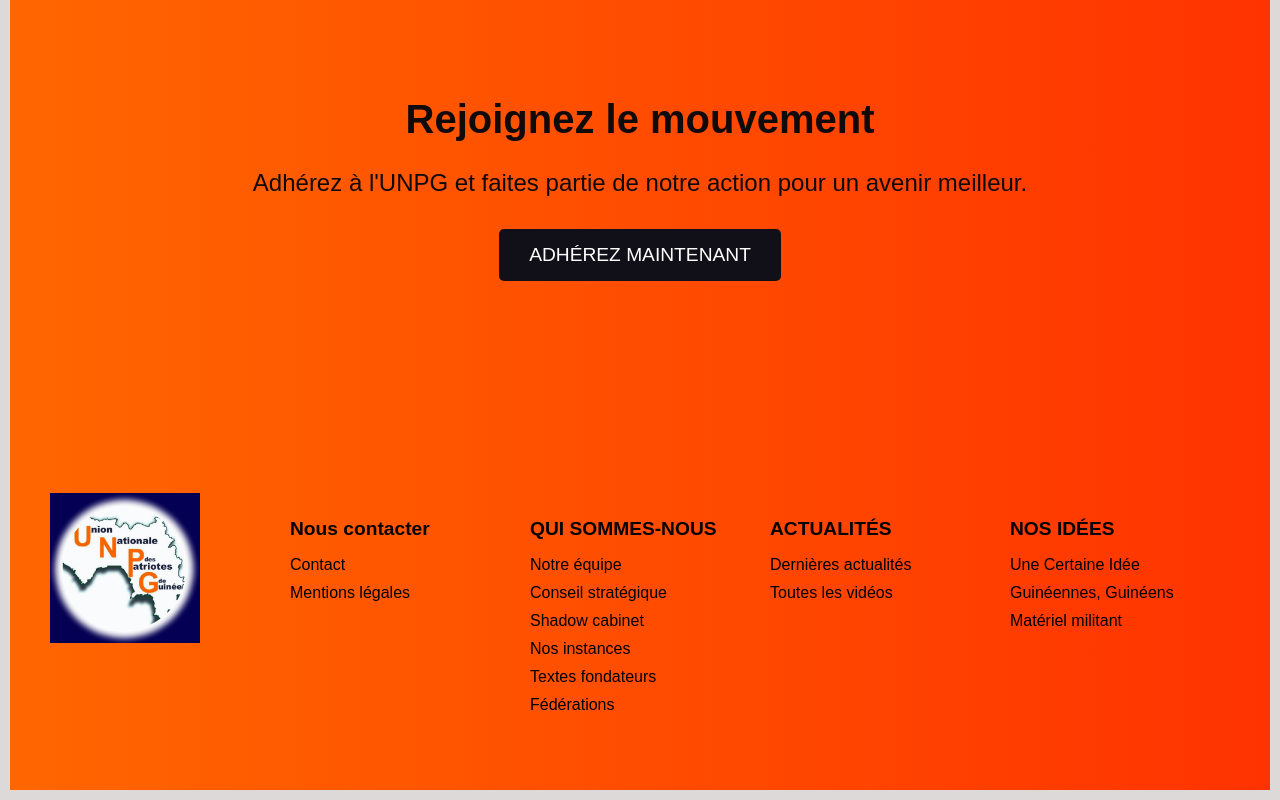
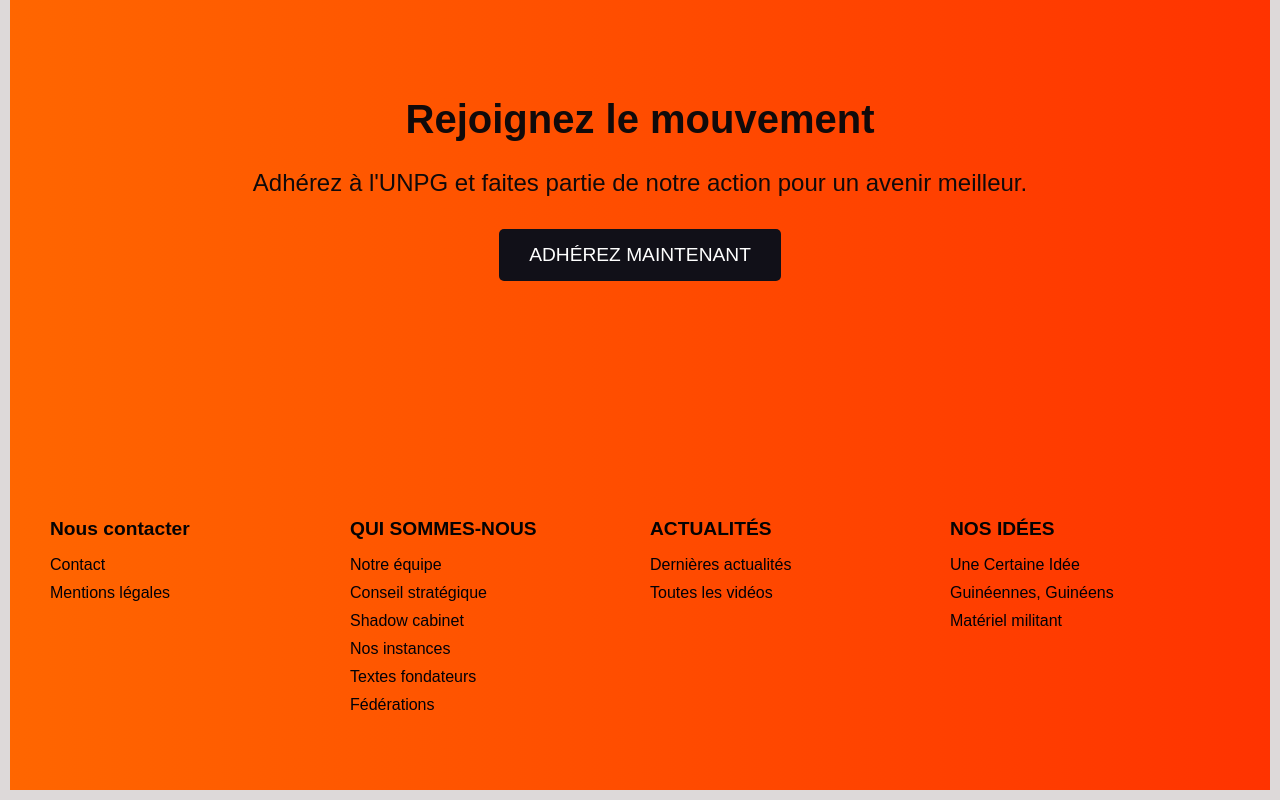
Before and after one commit to jamiskossa/unpg, a plain HTML site: page index.html in a window 1280 px wide. Shown: the part 4935-5735 px from the top of the page. Drawn offline with Linux system fonts and the light colour scheme.

Commit message:
Add files via upload

```diff
--- a/index.html
+++ b/index.html
@@ -198,9 +198,6 @@
 <footer class="footer">
     <div class="footer-container">
         <div class="footer-column">
-            <img src="logo.png" width="150" height="150">
-        </div>
-        <div class="footer-column">
             <h4>Nous contacter</h4>
             <ul>
                 <li><a href="contact.html">Contact</a></li>
--- a/style.css
+++ b/style.css
@@ -779,7 +779,7 @@ body {
 
 .footer-container {
     display: grid;
-    grid-template-columns: repeat(5, 1fr); /* 5 colonnes par défaut pour les grands écrans */
+    grid-template-columns: repeat(4, 1fr); /* 5 colonnes par défaut pour les grands écrans */
     gap: 20px;
     padding: 20px;
 }
```
